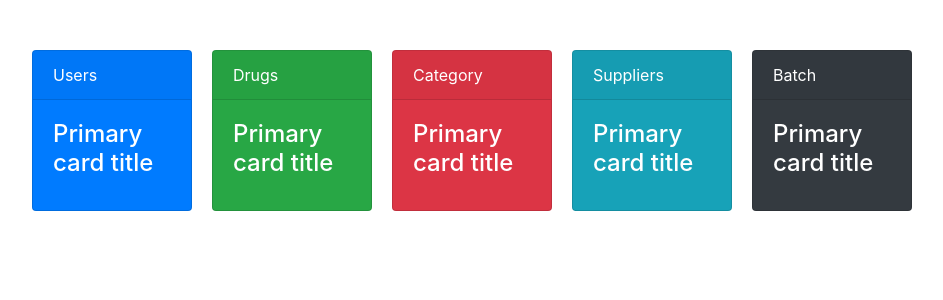
After one commit to udamadu11/Pharmacy, a PHP site: page /Pharmacy/dashboard.php in a window 1360 px wide. The commit adds this page. Shown: the top 300 px of the page, without its empty margins (188-1131 px from the left). Run offline with PHP 8.4, Linux system fonts and the light colour scheme.

Commit message:
update 6.8

```diff
--- /dev/null
+++ b/php/dashboard.php
@@ -0,0 +1,52 @@
+<!DOCTYPE html>
+<html>
+<head>
+	<title>DashBoard</title>
+	<link rel="stylesheet" href="https://stackpath.bootstrapcdn.com/bootstrap/4.3.1/css/bootstrap.min.css" integrity="sha384-ggOyR0iXCbMQv3Xipma34MD+dH/1fQ784/j6cY/iJTQUOhcWr7x9JvoRxT2MZw1T" crossorigin="anonymous">
+</head>
+<body>
+	<div class="container" style="margin-top: 50px; margin-left: 200px;">
+
+		<div class="row">
+
+			<div class="card text-white bg-primary mb-3" style="max-width: 10rem;margin-left:  20px;">
+			  <div class="card-header">Users</div>
+			  <div class="card-body">
+			    <h4 class="card-title">Primary card title</h4>
+			  </div>
+		</div>
+
+		<div class="card text-white bg-success mb-3" style="max-width: 10rem;margin-left: 20px;">
+			  <div class="card-header">Drugs</div>
+			  <div class="card-body">
+			    <h4 class="card-title">Primary card title</h4>
+			  </div>
+		</div>
+
+		<div class="card text-white bg-danger mb-3" style="max-width: 10rem;margin-left:  20px;">
+			  <div class="card-header">Category</div>
+			  <div class="card-body">
+			    <h4 class="card-title">Primary card title</h4>
+			  </div>
+		</div>
+
+		<div class="card text-white bg-info mb-3" style="max-width: 10rem;margin-left: 20px;">
+			  <div class="card-header">Suppliers</div>
+			  <div class="card-body">
+			    <h4 class="card-title">Primary card title</h4>
+			  </div>
+		</div>
+
+		<div class="card text-white bg-dark mb-3" style="max-width: 10rem;margin-left:  20px;">
+			  <div class="card-header">Batch</div>
+			  <div class="card-body">
+			    <h4 class="card-title">Primary card title</h4>
+			  </div>
+		</div>
+
+		</div>
+
+	</div>
+
+</body>
+</html>
--- a/php/owner.php
+++ b/php/owner.php
@@ -19,7 +19,7 @@
   		<frame src="top.php" border="-5px">
   			<frameset cols="14%,86%" border="-5px">
     			<frame src="sidebarOwner.php" border="-5px">
-          <frame src="viewDrugs.php" name="main" border="-5px">
+          <frame src="dashboard.php" name="main" border="-5px">
   			</frameset>
 	</frameset>
 </head>
--- a/php/sidebarOwner.php
+++ b/php/sidebarOwner.php
@@ -18,6 +18,7 @@
 </head>
 <body>
 <div class="sidenav">
+		<a href="dashboard.php"	target="main">Dashboard</a>
 		<a href="viewDrugs.php"	target="main">View drugs</a>
 		<a href="viewSupplier.php"	target="main">View Suppliers</a>
 
```
Also changed, not shown: img/batch.png (added), img/cv.png (added), img/drug.png (added), img/medicine.png (added), img/team.png (added).
